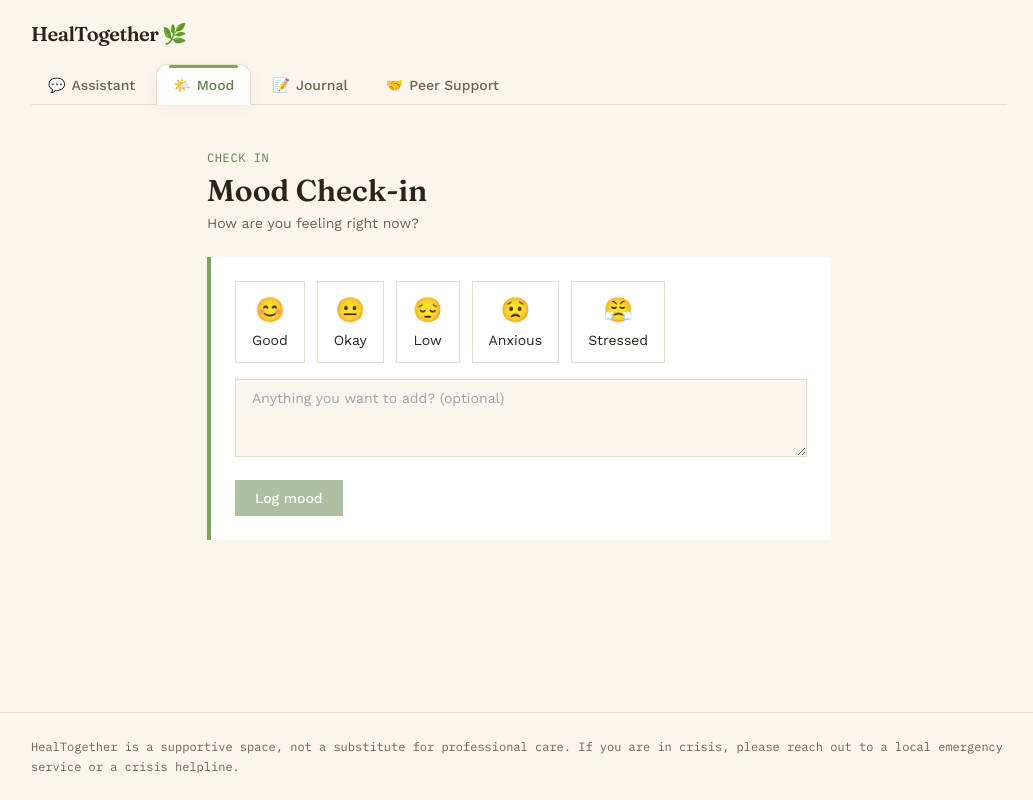
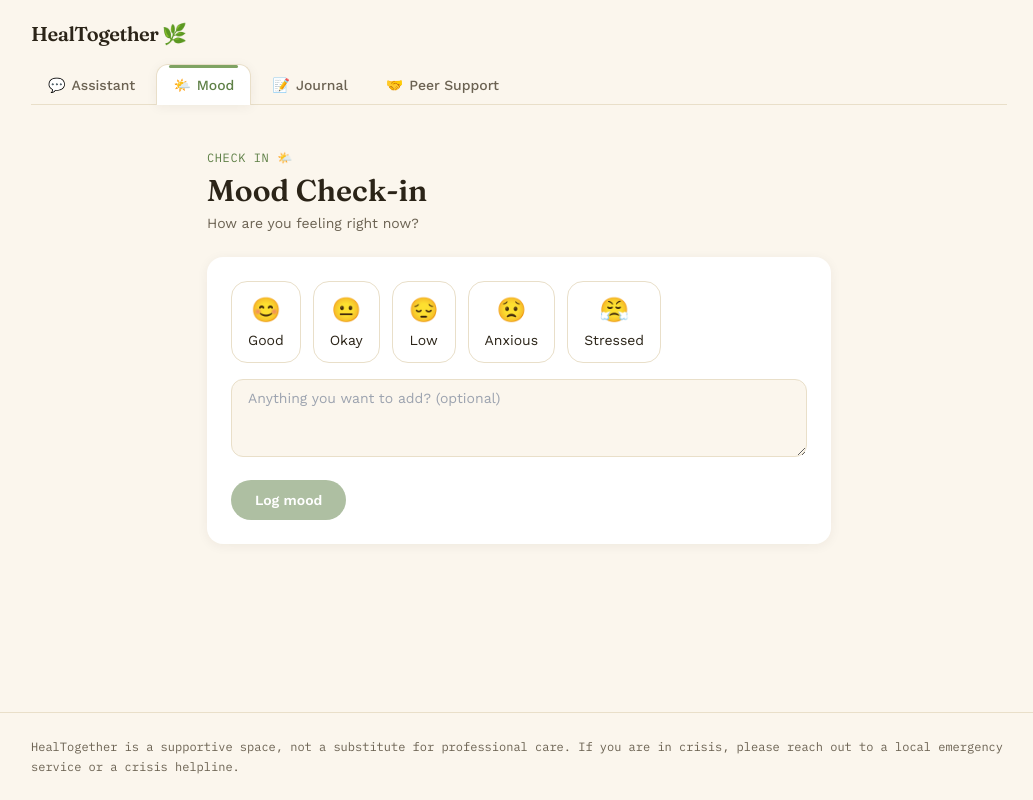
Before and after one commit to priyanshu015211/Heal-Together, a Next.js app: page /mood in a window 1280 px wide. Shown: the whole page, without its empty margins (121-1154 px from the left). Built offline with nearby package versions, Linux system fonts and the light colour scheme.

Commit message:
Update page.js

```diff
--- a/app/mood/page.js
+++ b/app/mood/page.js
@@ -38,7 +38,7 @@ export default function MoodPage() {
       setHistory([data.entry, ...history]);
       setSelected(null);
       setNote("");
-      setStatus("Logged. Thanks for checking in with yourself today.");
+      setStatus("Logged 🌤️ Thanks for checking in with yourself today.");
       setTimeout(() => setStatus(""), 4000);
     }
   }
@@ -46,7 +46,7 @@ export default function MoodPage() {
   return (
     <div className="mx-auto max-w-2xl px-6 py-10">
       <span className="font-mono text-xs uppercase tracking-wider text-sage-dark">
-        Check in
+        Check in 🌤️
       </span>
       <h1 className="mt-1 font-display text-3xl font-semibold text-ink">
         Mood Check-in
@@ -55,7 +55,7 @@ export default function MoodPage() {
 
       <form
         onSubmit={submitMood}
-        className="mt-6 space-y-4 border-l-4 border-sage bg-card p-6"
+        className="mt-6 space-y-4 rounded-2xl bg-card p-6 shadow-soft"
       >
         <div className="flex flex-wrap gap-3">
           {MOODS.map((m) => (
@@ -63,10 +63,10 @@ export default function MoodPage() {
               type="button"
               key={m.label}
               onClick={() => setSelected(m)}
-              className={`flex flex-col items-center gap-1 border px-4 py-3 text-sm ${
+              className={`flex flex-col items-center gap-1 rounded-2xl border px-4 py-3 text-sm transition ${
                 selected?.label === m.label
                   ? "border-sage-dark bg-sage-light"
-                  : "border-rule hover:bg-paper"
+                  : "border-rule hover:-translate-y-0.5 hover:bg-paper"
               }`}
             >
               <span className="text-2xl">{m.emoji}</span>
@@ -80,13 +80,13 @@ export default function MoodPage() {
           onChange={(e) => setNote(e.target.value)}
           placeholder="Anything you want to add? (optional)"
           rows={3}
-          className="w-full border border-rule bg-paper px-4 py-2 text-sm focus:border-sage-dark focus:outline-none"
+          className="w-full rounded-xl border border-rule bg-paper px-4 py-2 text-sm focus:border-sage-dark focus:outline-none"
         />
 
         <button
           type="submit"
           disabled={!selected}
-          className="bg-sage-dark px-5 py-2 text-sm font-medium text-white transition hover:opacity-90 disabled:opacity-50"
+          className="rounded-full bg-sage-dark px-6 py-2.5 text-sm font-semibold text-white transition hover:opacity-90 disabled:opacity-50"
         >
           Log mood
         </button>
@@ -99,9 +99,12 @@ export default function MoodPage() {
           <h2 className="font-mono text-xs uppercase tracking-wider text-ink-soft">
             Recent check-ins
           </h2>
-          <ul className="mt-3 divide-y divide-rule border-t border-rule">
+          <ul className="mt-3 space-y-2">
             {history.slice(0, 10).map((entry) => (
-              <li key={entry.id} className="py-3 text-sm">
+              <li
+                key={entry.id}
+                className="rounded-xl bg-card px-4 py-3 text-sm shadow-soft"
+              >
                 <span className="font-medium text-ink">{entry.mood}</span>
                 {entry.note && <span className="text-ink-soft"> — {entry.note}</span>}
                 <div className="mt-0.5 font-mono text-xs text-ink-soft">
```
